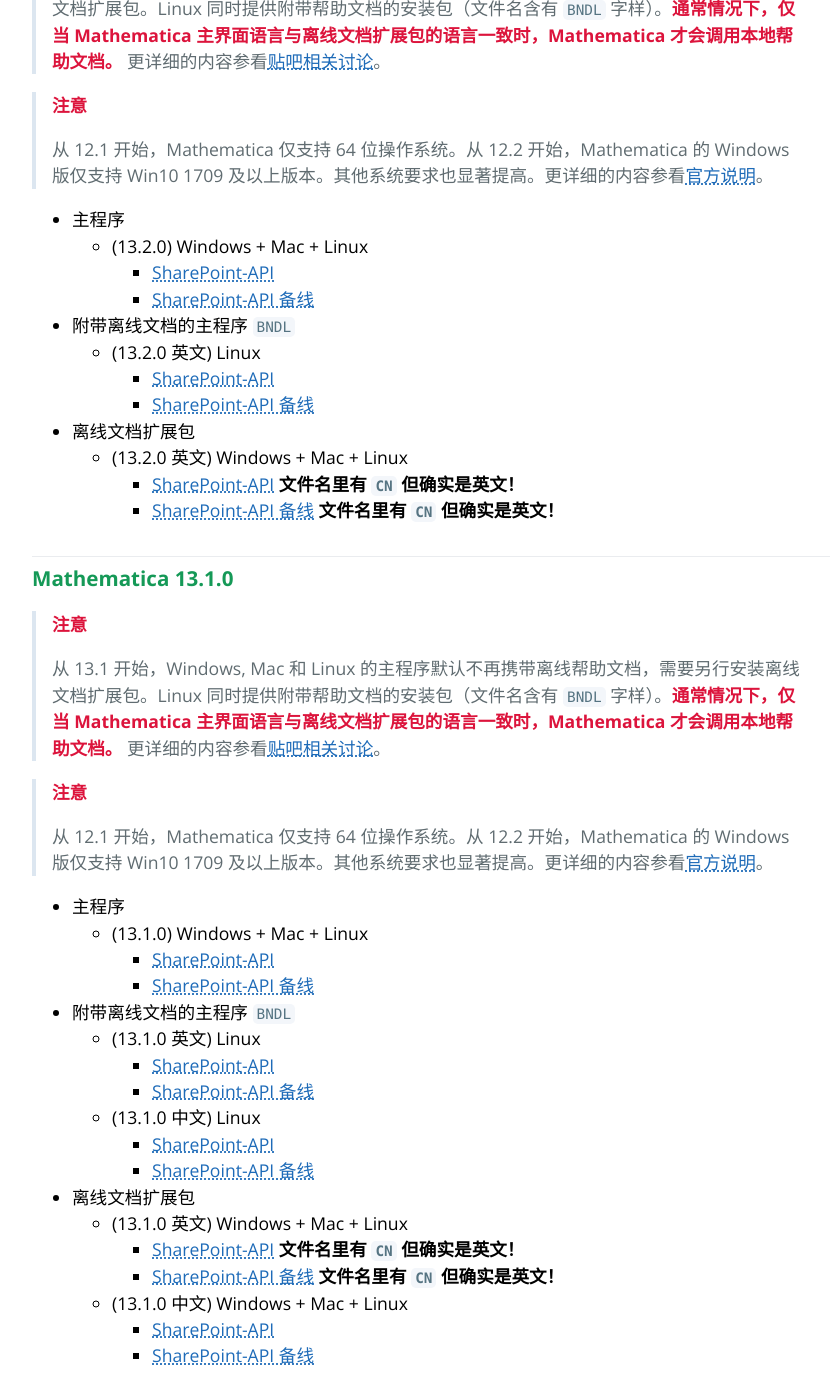
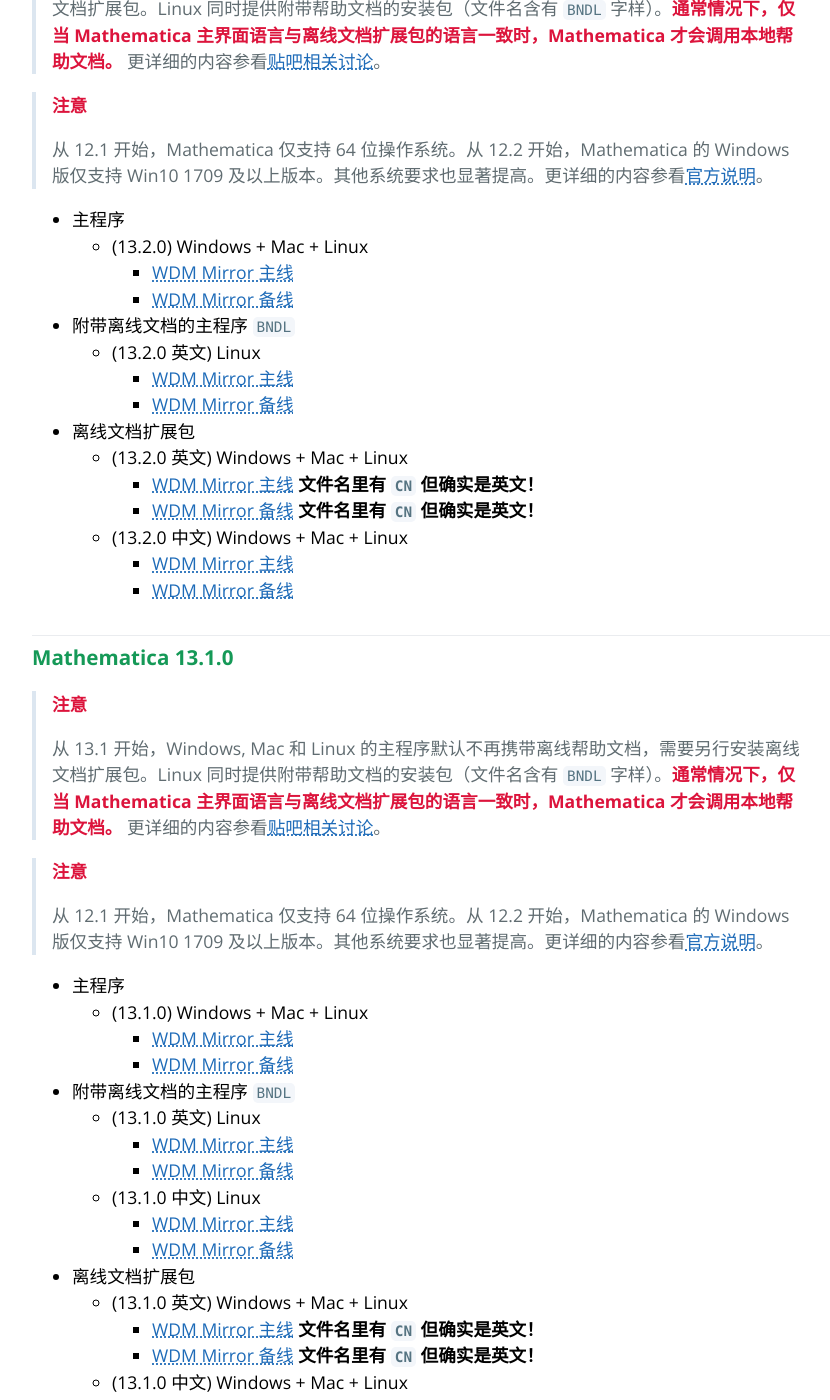
Before and after one commit to TieBaMma/InstallTutorial, a Jekyll site: the page built from index.md, in a window 1280 px wide and 1400 px high, scrolled down 5795 px. Shown: the whole window, without its empty margins (192-1022 px from the left). Built offline with Jekyll 4.4.1, drawn with Linux system fonts in a browser that asks for light colours; some of the changed text lies outside the part shown.

Commit message:
添加 WLDocs CN (13.2.0), 更改下载源名称

```diff
--- a/index.md
+++ b/index.md
@@ -56,23 +56,23 @@
 
 ### Wolfram Engine 13.2.0
 * (13.2.0) Windows + Linux + Mac
-  * [SharePoint-API](https://wdm.itsu.eu.org/Rasis/WolframEngine/13.2.0.0)
-  * [SharePoint-API 备线](https://wdm-v2.itsu.eu.org/Grace/WolframEngine/13.2.0.0/)
+  * [WDM Mirror 主线](https://wdm.itsu.eu.org/Rasis/WolframEngine/13.2.0.0)
+  * [WDM Mirror 备线](https://wdm-v2.itsu.eu.org/Grace/WolframEngine/13.2.0.0/)
 
 ### Wolfram Engine 13.1.0
 * (13.1.0) Windows + Linux + Mac
-  * [SharePoint-API](https://wdm.itsu.eu.org/Rasis/WolframEngine/13.1.0.0)
-  * [SharePoint-API 备线](https://wdm-v2.itsu.eu.org/Grace/WolframEngine/13.1.0.0/)
+  * [WDM Mirror 主线](https://wdm.itsu.eu.org/Rasis/WolframEngine/13.1.0.0)
+  * [WDM Mirror 备线](https://wdm-v2.itsu.eu.org/Grace/WolframEngine/13.1.0.0/)
 
 ### Wolfram Engine 13.0.1
 * (13.0.1) Windows + Linux + Mac
-  * [SharePoint-API](https://wdm.itsu.eu.org/Rasis/WolframEngine/13.0.1.0)
-  * [SharePoint-API 备线](https://wdm-v2.itsu.eu.org/Grace/WolframEngine/13.0.1.0/)
+  * [WDM Mirror 主线](https://wdm.itsu.eu.org/Rasis/WolframEngine/13.0.1.0)
+  * [WDM Mirror 备线](https://wdm-v2.itsu.eu.org/Grace/WolframEngine/13.0.1.0/)
 
 ### Wolfram Engine 12.3.1
 * (12.3.1) Winodws + Linux + Mac
-  * [SharePoint-API](https://wdm.itsu.eu.org/Rasis/WolframEngine/12.3.1.0)
-  * [SharePoint-API 备线](https://wdm-v2.itsu.eu.org/Grace/WolframEngine/12.3.1.0/)
+  * [WDM Mirror 主线](https://wdm.itsu.eu.org/Rasis/WolframEngine/12.3.1.0)
+  * [WDM Mirror 备线](https://wdm-v2.itsu.eu.org/Grace/WolframEngine/12.3.1.0/)
 
 > **注意**
 >
@@ -193,7 +193,7 @@
 
 * 12.0 简体中文语言包
   * [Telegram 频道](https://t.me/mmalanguage)（需爬墙）
-  * [SharePoint-API](https://wdm.itsu.eu.org/Azusawa/%E6%97%A7%E7%89%88%E8%AF%AD%E8%A8%80%E5%8C%85/12.0)
+  * [WDM Mirror 存档](https://wdm.itsu.eu.org/Azusawa/OldDocs/12.0)
 
 另外，参看【Q3】。
 
@@ -210,16 +210,19 @@
 
 * 主程序
   * (13.2.0) Windows + Mac + Linux
-    * [SharePoint-API](https://wdm.itsu.eu.org/Rasis/Mathematica/13.2.0.0/Main/)
-    * [SharePoint-API 备线](https://wdm-v2.itsu.eu.org/Grace/Mathematica/13.2.0.0/Main/)
+    * [WDM Mirror 主线](https://wdm.itsu.eu.org/Rasis/Mathematica/13.2.0.0/Main/)
+    * [WDM Mirror 备线](https://wdm-v2.itsu.eu.org/Grace/Mathematica/13.2.0.0/Main/)
 * 附带离线文档的主程序 `BNDL`
   * (13.2.0 英文) Linux
-    * [SharePoint-API](https://wdm.itsu.eu.org/Rasis/Mathematica/13.2.0.0/BNDL_English/)
-    * [SharePoint-API 备线](https://wdm-v2.itsu.eu.org/Grace/Mathematica/13.2.0.0/BNDL_English/)
+    * [WDM Mirror 主线](https://wdm.itsu.eu.org/Rasis/Mathematica/13.2.0.0/BNDL_English/)
+    * [WDM Mirror 备线](https://wdm-v2.itsu.eu.org/Grace/Mathematica/13.2.0.0/BNDL_English/)
 * 离线文档扩展包
   * (13.2.0 英文) Windows + Mac + Linux
-    * [SharePoint-API](https://wdm.itsu.eu.org/Rasis/WLDocs/13.2.0.0/English/) **文件名里有 `CN` 但确实是英文！**
-    * [SharePoint-API 备线](https://wdm-v2.itsu.eu.org/Grace/WLDocs/13.2.0.0/English/) **文件名里有 `CN` 但确实是英文！**
+    * [WDM Mirror 主线](https://wdm.itsu.eu.org/Rasis/WLDocs/13.2.0.0/English/) **文件名里有 `CN` 但确实是英文！**
+    * [WDM Mirror 备线](https://wdm-v2.itsu.eu.org/Grace/WLDocs/13.2.0.0/English/) **文件名里有 `CN` 但确实是英文！**
+  * (13.2.0 中文) Windows + Mac + Linux
+    * [WDM Mirror 主线](https://wdm.itsu.eu.org/Rasis/WLDocs/13.2.0.0/Chinese/)
+    * [WDM Mirror 备线](https://wdm-v2.itsu.eu.org/Grace/WLDocs/13.2.0.0/Chinese/)
 
 ### Mathematica 13.1.0
 
@@ -234,22 +237,22 @@
 
 * 主程序
   * (13.1.0) Windows + Mac + Linux
-    * [SharePoint-API](https://wdm.itsu.eu.org/Rasis/Mathematica/13.1.0.0/Main/)
-    * [SharePoint-API 备线](https://wdm-v2.itsu.eu.org/Grace/Mathematica/13.1.0.0/Main/)
+    * [WDM Mirror 主线](https://wdm.itsu.eu.org/Rasis/Mathematica/13.1.0.0/Main/)
+    * [WDM Mirror 备线](https://wdm-v2.itsu.eu.org/Grace/Mathematica/13.1.0.0/Main/)
 * 附带离线文档的主程序 `BNDL`
   * (13.1.0 英文) Linux
-    * [SharePoint-API](https://wdm.itsu.eu.org/Rasis/Mathematica/13.1.0.0/BNDL_English/)
-    * [SharePoint-API 备线](https://wdm-v2.itsu.eu.org/Grace/Mathematica/13.2.0.0/BNDL_English/)
+    * [WDM Mirror 主线](https://wdm.itsu.eu.org/Rasis/Mathematica/13.1.0.0/BNDL_English/)
+    * [WDM Mirror 备线](https://wdm-v2.itsu.eu.org/Grace/Mathematica/13.2.0.0/BNDL_English/)
   * (13.1.0 中文) Linux
-    * [SharePoint-API](https://wdm.itsu.eu.org/Rasis/Mathematica/13.1.0.0/BNDL_Chinese/)
-    * [SharePoint-API 备线](https://wdm-v2.itsu.eu.org/Grace/Mathematica/13.2.0.0/BNDL_Chinese/)
+    * [WDM Mirror 主线](https://wdm.itsu.eu.org/Rasis/Mathematica/13.1.0.0/BNDL_Chinese/)
+    * [WDM Mirror 备线](https://wdm-v2.itsu.eu.org/Grace/Mathematica/13.2.0.0/BNDL_Chinese/)
 * 离线文档扩展包
   * (13.1.0 英文) Windows + Mac + Linux
-    * [SharePoint-API](https://wdm.itsu.eu.org/Rasis/WLDocs/13.1.0.0/English/) **文件名里有 `CN` 但确实是英文！**
-    * [SharePoint-API 备线](https://wdm-v2.itsu.eu.org/Grace/WLDocs/13.1.0.0/English/) **文件名里有 `CN` 但确实是英文！**
+    * [WDM Mirror 主线](https://wdm.itsu.eu.org/Rasis/WLDocs/13.1.0.0/English/) **文件名里有 `CN` 但确实是英文！**
+    * [WDM Mirror 备线](https://wdm-v2.itsu.eu.org/Grace/WLDocs/13.1.0.0/English/) **文件名里有 `CN` 但确实是英文！**
   * (13.1.0 中文) Windows + Mac + Linux
-    * [SharePoint-API](https://wdm.itsu.eu.org/Rasis/WLDocs/13.1.0.0/Chinese/)
-    * [SharePoint-API 备线](https://wdm-v2.itsu.eu.org/Rasis/WLDocs/13.1.0.0/Chinese/)
+    * [WDM Mirror 主线](https://wdm.itsu.eu.org/Rasis/WLDocs/13.1.0.0/Chinese/)
+    * [WDM Mirror 备线](https://wdm-v2.itsu.eu.org/Rasis/WLDocs/13.1.0.0/Chinese/)
 
 ### Mathematica 13.0.1
 
@@ -264,22 +267,22 @@
 
 * 主程序
   * (13.0.1) Windows + Mac
-    * [SharePoint-API](https://wdm.itsu.eu.org/Rasis/Mathematica/13.0.1.0/Main/)
-    * [SharePoint-API 备线](https://wdm-v2.itsu.eu.org/Grace/Mathematica/13.0.1.0/Main/)
+    * [WDM Mirror 主线](https://wdm.itsu.eu.org/Rasis/Mathematica/13.0.1.0/Main/)
+    * [WDM Mirror 备线](https://wdm-v2.itsu.eu.org/Grace/Mathematica/13.0.1.0/Main/)
 * 附带离线文档的主程序 `BNDL`
   * (13.0.1 英文) Linux
-    * [SharePoint-API](https://wdm.itsu.eu.org/Rasis/Mathematica/13.0.1.0/BNDL_English/)
-    * [SharePoint-API 备线](https://wdm-v2.itsu.eu.org/Grace/Mathematica/13.0.1.0/BNDL_English/)
+    * [WDM Mirror 主线](https://wdm.itsu.eu.org/Rasis/Mathematica/13.0.1.0/BNDL_English/)
+    * [WDM Mirror 备线](https://wdm-v2.itsu.eu.org/Grace/Mathematica/13.0.1.0/BNDL_English/)
   * (13.0.1 中文) Linux
-    * [SharePoint-API](https://wdm.itsu.eu.org/Rasis/Mathematica/13.0.1.0/BNDL_Chinese/)
-    * [SharePoint-API 备线](https://wdm-v2.itsu.eu.org/Grace/Mathematica/13.0.1.0/BNDL_Chinese/)
+    * [WDM Mirror 主线](https://wdm.itsu.eu.org/Rasis/Mathematica/13.0.1.0/BNDL_Chinese/)
+    * [WDM Mirror 备线](https://wdm-v2.itsu.eu.org/Grace/Mathematica/13.0.1.0/BNDL_Chinese/)
 * 离线文档扩展包
   * (13.0.1 英文) Windows + Mac
-    * [SharePoint-API](https://wdm.itsu.eu.org/Rasis/WLDocs/13.0.1.0/English/) **文件名里有 `CN` 但确实是英文！**
-    * [SharePoint-API 备线](https://wdm-v2.itsu.eu.org/Grace/WLDocs/13.0.1.0/English/) **文件名里有 `CN` 但确实是英文！**
+    * [WDM Mirror 主线](https://wdm.itsu.eu.org/Rasis/WLDocs/13.0.1.0/English/) **文件名里有 `CN` 但确实是英文！**
+    * [WDM Mirror 备线](https://wdm-v2.itsu.eu.org/Grace/WLDocs/13.0.1.0/English/) **文件名里有 `CN` 但确实是英文！**
   * (13.0.1 中文) Windows + Mac
-    * [SharePoint-API](https://wdm.itsu.eu.org/Rasis/WLDocs/13.0.1.0/Chinese/)
-    * [SharePoint-API 备线](https://wdm-v2.itsu.eu.org/Grace/WLDocs/13.0.1.0/Chinese/)
+    * [WDM Mirror 主线](https://wdm.itsu.eu.org/Rasis/WLDocs/13.0.1.0/Chinese/)
+    * [WDM Mirror 备线](https://wdm-v2.itsu.eu.org/Grace/WLDocs/13.0.1.0/Chinese/)
 
 ### Mathematica 12.3.1
 
@@ -298,12 +301,12 @@
   * [阿里云盘](https://mmamirror.vercel.app/%F0%9F%90%A7Linux/12.3.1)
 
 * (12.3.1) Windows 中文 + Linux 中文 + Mac(Intel) 中文 + Mac(ARM) 中文
-  * [SharePoint-API](https://wdm.itsu.eu.org/Rasis/Mathematica/12.3.1.0/Chinese/)
-  * [SharePoint-API 备线](https://wdm-v2.itsu.eu.org/Grace/Mathematica/12.3.1.0/Chinese/)
+  * [WDM Mirror 主线](https://wdm.itsu.eu.org/Rasis/Mathematica/12.3.1.0/Chinese/)
+  * [WDM Mirror 备线](https://wdm-v2.itsu.eu.org/Grace/Mathematica/12.3.1.0/Chinese/)
 
 * (12.3.1) Windows 英文 + Linux 英文 + Mac(Intel) 英文 + Mac(ARM) 英文
-  * [SharePoint-API](https://wdm.itsu.eu.org/Rasis/Mathematica/12.3.1.0/English/) **文件名里有 `CN` 但确实是英文版！**
-  * [SharePoint-API 备线](https://wdm-v2.itsu.eu.org/Grace/Mathematica/12.3.1.0/English/) **文件名里有 `CN` 但确实是英文版！**
+  * [WDM Mirror 主线](https://wdm.itsu.eu.org/Rasis/Mathematica/12.3.1.0/English/) **文件名里有 `CN` 但确实是英文版！**
+  * [WDM Mirror 备线](https://wdm-v2.itsu.eu.org/Grace/Mathematica/12.3.1.0/English/) **文件名里有 `CN` 但确实是英文版！**
 
 ### Mathematica 12.2
 
@@ -316,12 +319,12 @@
 > 从 12.1 开始，Mathematica 仅支持 64 位操作系统。从 12.2 开始，Mathematica 的 Windows 版仅支持 Win10 1709 及以上版本。其他系统要求也显著提高。更详细的内容参看[官方说明](https://support.wolfram.com/6479)。
 
 * (12.2) Windows 中文 + Linux 中文 + Mac 中文
-  * [SharePoint-API](https://wdm.itsu.eu.org/Rasis/Mathematica/12.2.0.0/Chinese/)
-  * [SharePoint-API 备线](https://wdm-v2.itsu.eu.org/Grace/Mathematica/12.2.0.0/Chinese/)
+  * [WDM Mirror 主线](https://wdm.itsu.eu.org/Rasis/Mathematica/12.2.0.0/Chinese/)
+  * [WDM Mirror 备线](https://wdm-v2.itsu.eu.org/Grace/Mathematica/12.2.0.0/Chinese/)
 
 * (12.2) Windows 英文 + Linux 英文 + Mac 英文
-  * [SharePoint-API](https://wdm.itsu.eu.org/Rasis/Mathematica/12.2.0.0/English/)
-  * [SharePoint-API 备线](https://wdm-v2.itsu.eu.org/Grace/Mathematica/12.2.0.0/English/)
+  * [WDM Mirror 主线](https://wdm.itsu.eu.org/Rasis/Mathematica/12.2.0.0/English/)
+  * [WDM Mirror 备线](https://wdm-v2.itsu.eu.org/Grace/Mathematica/12.2.0.0/English/)
 
 ### Mathematica 12.1.1
 
@@ -334,16 +337,16 @@
 > 从 12.1 开始，Mathematica 仅支持 64 位操作系统。其他多项系统要求也都显著提高。
 
 * (12.1.1) Windows 中文 + Linux 中文 + Mac 中文
-  * [SharePoint-API](https://wdm.itsu.eu.org/Rasis/Mathematica/12.1.1.0/Chinese/)
-  * [SharePoint-API 备线](https://wdm-v2.itsu.eu.org/Grace/Mathematica/12.1.1.0/Chinese/)
+  * [WDM Mirror 主线](https://wdm.itsu.eu.org/Rasis/Mathematica/12.1.1.0/Chinese/)
+  * [WDM Mirror 备线](https://wdm-v2.itsu.eu.org/Grace/Mathematica/12.1.1.0/Chinese/)
 
 * (12.1.1) Linux 中文
   * [阿里云盘](https://mmamirror.vercel.app/%F0%9F%90%A7Linux/12.1.1)
 
 * (12.1.1) Windows 英文 + Linux 英文 + Mac 英文
   * [百度网盘](https://pan.baidu.com/s/1OKtjGDdj8HN3JgtfW7_ppQ) 提取码：`ftci`
-  * [SharePoint-API](https://wdm.itsu.eu.org/Rasis/Mathematica/12.1.1.0/English/)
-  * [SharePoint-API 备线](https://wdm-v2.itsu.eu.org/Grace/Mathematica/12.1.1.0/English/)
+  * [WDM Mirror 主线](https://wdm.itsu.eu.org/Rasis/Mathematica/12.1.1.0/English/)
+  * [WDM Mirror 备线](https://wdm-v2.itsu.eu.org/Grace/Mathematica/12.1.1.0/English/)
 
 ### Mathematica 12.0
 
```
